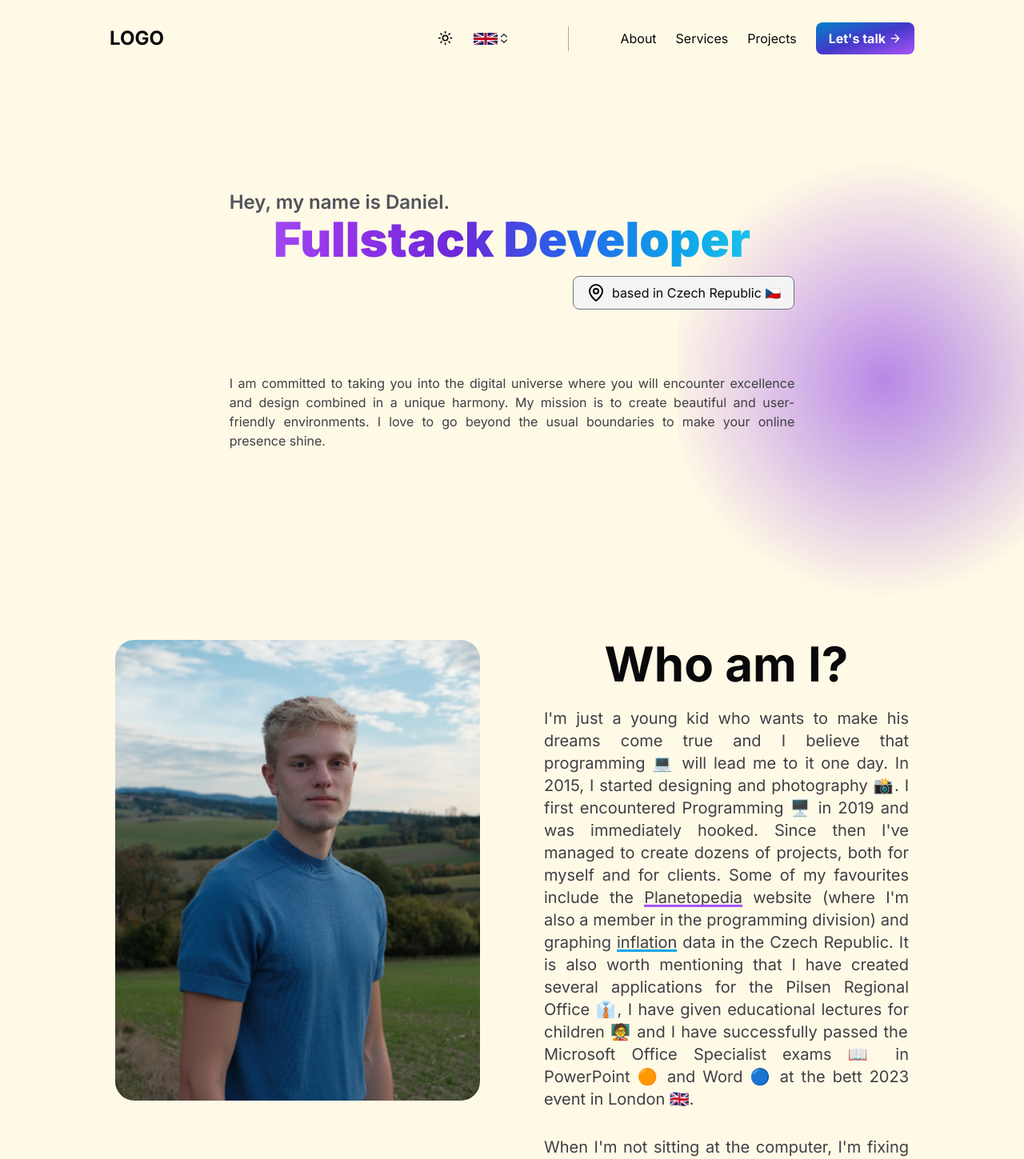
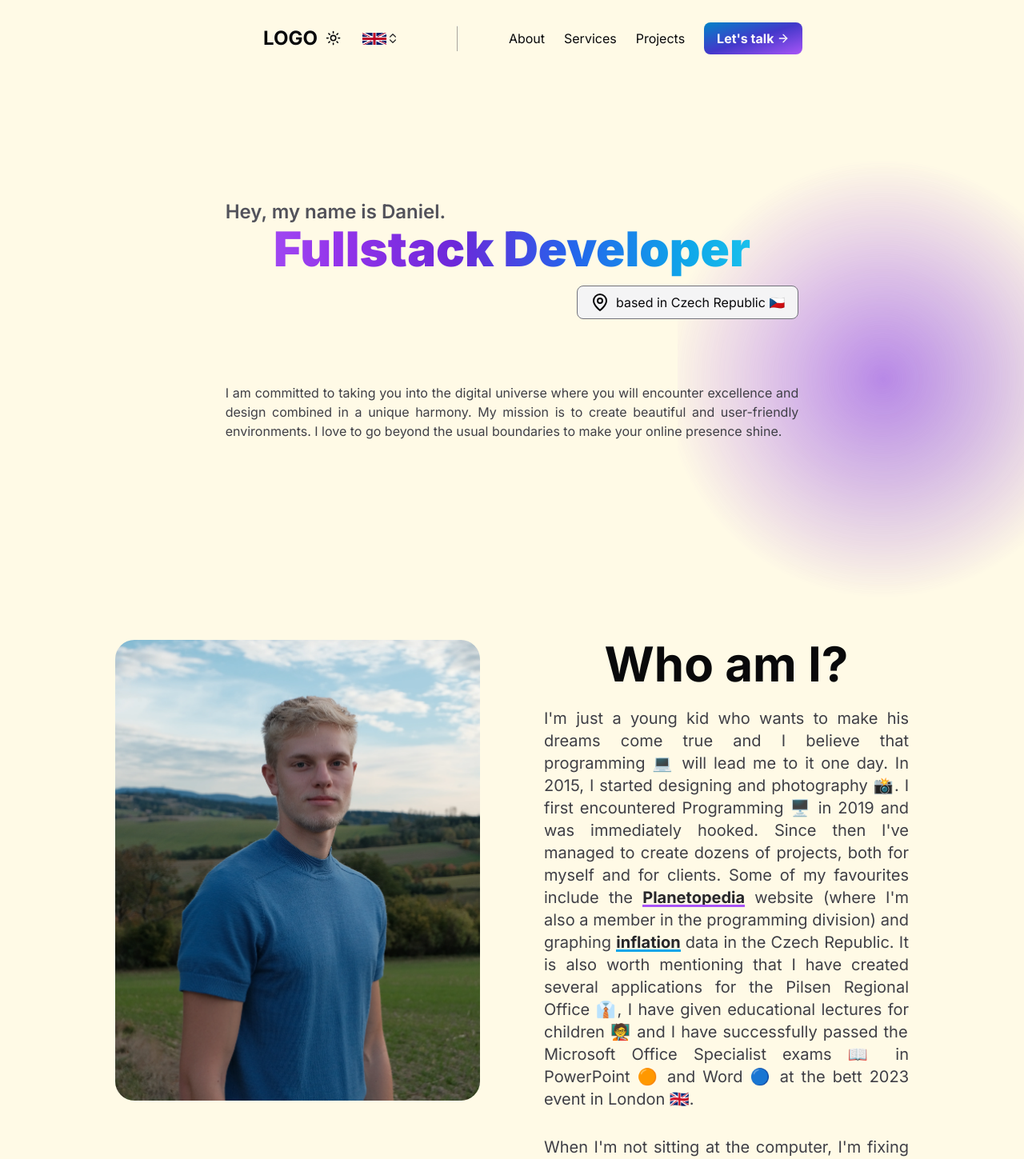
Before and after one commit to ton1czech/baudys, a Next.js app: page / in a window 1280 px wide. Shown: the top 1449 px of the page at 80% size. Built offline with nearby package versions, Linux system fonts and the light colour scheme.

Commit message:
👌IMPROVE: alignment

```diff
--- a/components/homepage/about.tsx
+++ b/components/homepage/about.tsx
@@ -28,7 +28,7 @@ export const About = () => {
               <Link
                 href='https://planetopedia.agency'
                 target='_blank'
-                className='relative after:absolute after:bottom-0 after:left-0 after:w-full after:h-[3px] after:bg-purple-500 hover:text-purple-500 transition'
+                className='relative after:absolute after:bottom-0 after:left-0 after:w-full after:h-[3px] after:bg-purple-500 hover:text-purple-500 dark:hover:text-purple-500 transition font-bold dark:text-zinc-200 text-zinc-800'
               >
                 Planetopedia
               </Link>{' '}
@@ -37,7 +37,7 @@ export const About = () => {
               <Link
                 href='https://inflace-cr.streamlit.app/'
                 target='_blank'
-                className='relative after:absolute after:bottom-0 after:left-0 after:w-full after:h-[3px] after:bg-sky-500 hover:text-sky-500 transition'
+                className='relative after:absolute after:bottom-0 after:left-0 after:w-full after:h-[3px] after:bg-sky-500 hover:text-sky-500 dark:hover:text-sky-500 transition font-bold dark:text-zinc-200 text-zinc-800'
               >
                 inflation
               </Link>{' '}
@@ -59,7 +59,7 @@ export const About = () => {
               <Link
                 href='https://planetopedia.agency'
                 target='_blank'
-                className='relative after:absolute after:bottom-0 after:left-0 after:w-full after:h-[3px] after:bg-purple-500 hover:text-purple-500 transition'
+                className='relative after:absolute after:bottom-0 after:left-0 after:w-full after:h-[3px] after:bg-purple-500 hover:text-purple-500 dark:hover:text-purple-500 transition font-bold dark:text-zinc-200 text-zinc-800'
               >
                 Planetopedia
               </Link>{' '}
@@ -68,7 +68,7 @@ export const About = () => {
               <Link
                 href='https://inflace-cr.streamlit.app/'
                 target='_blank'
-                className='relative after:absolute after:bottom-0 after:left-0 after:w-full after:h-[3px] after:bg-sky-500 hover:text-sky-500 transition'
+                className='relative after:absolute after:bottom-0 after:left-0 after:w-full after:h-[3px] after:bg-sky-500 hover:text-sky-500 dark:hover:text-sky-500 transition font-bold dark:text-zinc-200 text-zinc-800'
               >
                 inflace
               </Link>{' '}
--- a/components/homepage/hero.tsx
+++ b/components/homepage/hero.tsx
@@ -33,7 +33,7 @@ export const Hero = () => {
           </div>
 
           {language === 'en' && (
-            <p className='max-w-[70ch] mt-20 dark:text-zinc-400 text-zinc-700 text-justify relative z-10'>
+            <p className='max-w-[71ch] mt-20 dark:text-zinc-400 text-zinc-700 text-justify relative z-10'>
               I am committed to taking you into the digital universe where you
               will encounter excellence and design combined in a unique harmony.
               My mission is to create beautiful and user-friendly environments.
--- a/components/navbar/navbar.tsx
+++ b/components/navbar/navbar.tsx
@@ -30,7 +30,7 @@ export const Navbar = () => {
   return (
     <nav
       className={cn(
-        'fixed top-5 px-2 left-1/2 h-14 -translate-x-1/2 border border-transparent rounded-xl w-full mx-auto 2xl:max-w-screen-xl lg:max-w-screen-lg transition grid items-center z-[9999]',
+        'fixed top-5 px-2 left-1/2 h-14 -translate-x-1/2 border border-transparent rounded-xl w-[calc(100%-640px)] 2xl:max-w-screen-xl lg:max-w-screen-lg transition grid items-center z-[9999]',
         !isTopOfTheScreen &&
           'bg-zinc-300/20 border-zinc-400/70 backdrop-blur-lg dark:bg-zinc-800/20 dark:border-zinc-600/70 shadow-xl'
       )}
```
